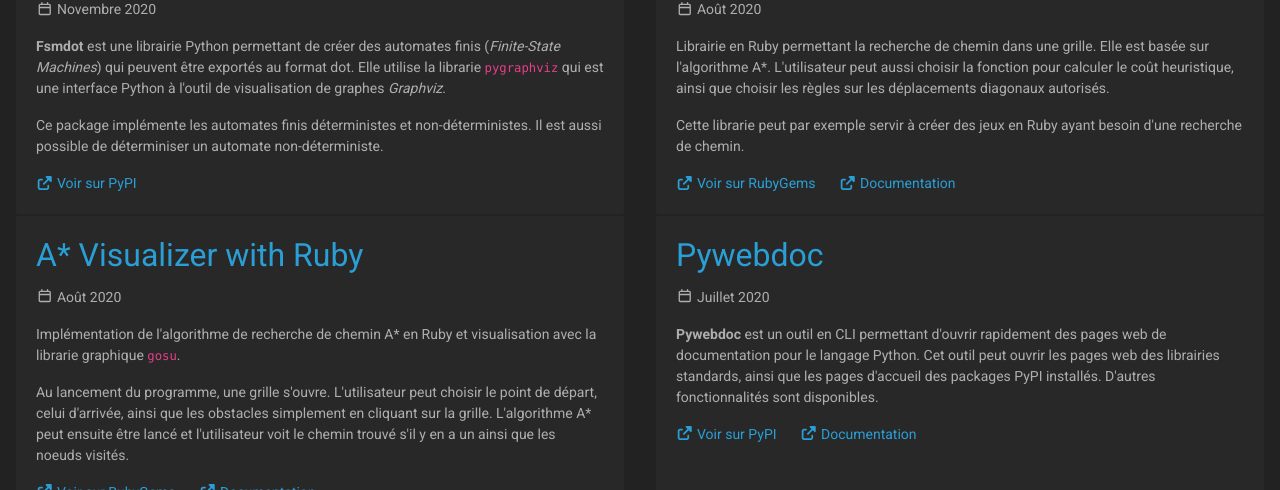
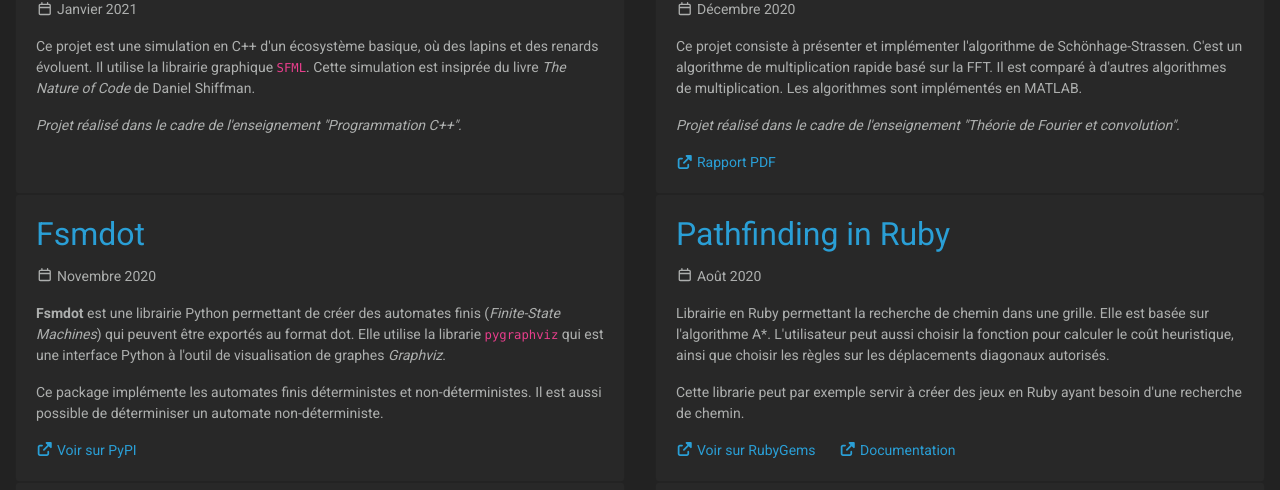
Before and after one commit to Quentin18/quentin18.github.io, a plain HTML site: page projects.html in a window 1280 px wide. Shown: the part 610-1100 px from the top of the page. Drawn offline with Linux system fonts and the light colour scheme.

Commit message:
add projects

```diff
--- a/projects.html
+++ b/projects.html
@@ -62,6 +62,44 @@
       <div class="container-fluid content-row">
 
         <div class="row">
+
+          <div class="col-sm-12 col-lg-6">
+            <div class="card h-100">
+              <div class="card-body">
+                <h4 class="card-title"><a href="https://github.com/Quentin18/ecosystem" target="_blank">Simulation d'un écosystème en C++</a></h4>
+                <p class="card-text">
+                  <i class="far fa-calendar"></i> Janvier 2021
+                  <p>
+                    Ce projet est une simulation en C++ d'un écosystème basique, où des lapins et des renards évoluent.
+                    Il utilise la librairie graphique <code>SFML</code>.
+                    Cette simulation est insiprée du livre <em>The Nature of Code</em> de Daniel Shiffman.
+                  </p>
+                  <p>
+                    <em>Projet réalisé dans le cadre de l'enseignement "Programmation C++".</em>
+                  </p>
+                </p>
+              </div>
+            </div>
+          </div>
+
+          <div class="col-sm-12 col-lg-6">
+            <div class="card h-100">
+              <div class="card-body">
+                <h4 class="card-title"><a href="https://github.com/Quentin18/fft-fast-multiplication" target="_blank">Multiplication rapide et FFT</a></h4>
+                <p class="card-text">
+                  <i class="far fa-calendar"></i> Décembre 2020
+                  <p>
+                    Ce projet consiste à présenter et implémenter l'algorithme de Schönhage-Strassen. C'est un algorithme de multiplication rapide basé sur la FFT.
+                    Il est comparé à d'autres algorithmes de multiplication. Les algorithmes sont implémentés en MATLAB.
+                  </p>
+                  <p>
+                    <em>Projet réalisé dans le cadre de l'enseignement "Théorie de Fourier et convolution".</em>
+                  </p>
+                </p>
+                <a class="card-link" href="pdf/fft-fast-multiplication.pdf" target="_blank"><i class="fas fa-external-link-alt"></i> Rapport PDF</a>
+              </div>
+            </div>
+          </div>
 
           <div class="col-sm-12 col-lg-6">
             <div class="card h-100">
```
Also changed, not shown: 1 other file.
